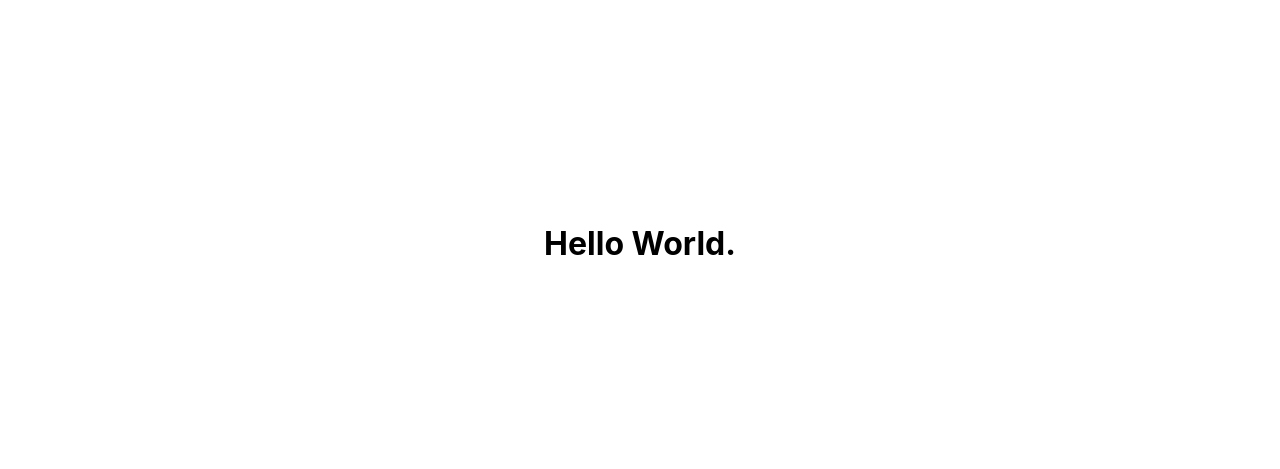
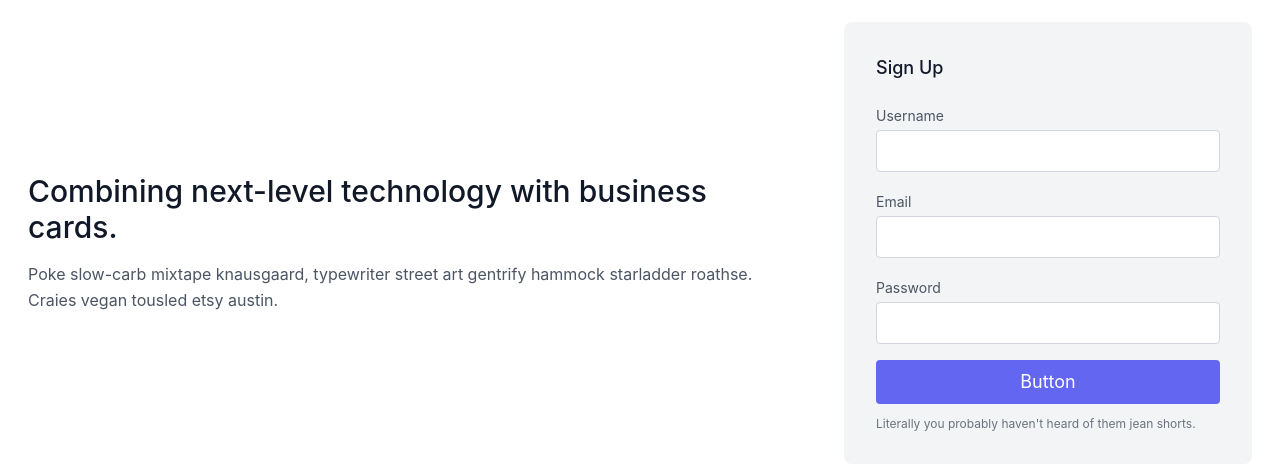
Before and after one commit to daddylunix/QR, a Next.js app in the folder client/: page / in a window 1280 px wide. Shown: the part 157-626 px from the top of the page. Built offline with nearby package versions, Linux system fonts and the light colour scheme.

Commit message:
🎉 Styling

```diff
--- a/client/package.json
+++ b/client/package.json
@@ -9,12 +9,14 @@
     "lint": "next lint"
   },
   "dependencies": {
+    "autoprefixer": "^10.3.4",
     "axios": "^0.21.1",
     "js-cookie": "^3.0.1",
     "next": "11.1.2",
     "react": "17.0.2",
     "react-dom": "17.0.2",
-    "react-router-dom": "^5.3.0"
+    "react-router-dom": "^5.3.0",
+    "tailwindcss": "^2.2.15"
   },
   "devDependencies": {
     "eslint": "7.32.0",
--- a/client/pages/_app.js
+++ b/client/pages/_app.js
@@ -1,4 +1,5 @@
 import '../styles/globals.css'
+import 'tailwindcss/tailwind.css'
 
 function MyApp({ Component, pageProps }) {
   return <Component {...pageProps} />
--- a/client/pages/index.js
+++ b/client/pages/index.js
@@ -2,10 +2,35 @@
 import Image from 'next/image'
 import styles from '../styles/Home.module.css'
 
+
 export default function Home() {
   return (
     <div className={styles.container}>
-      <h1>Hello World.</h1>
+      <section class="text-gray-600 body-font">
+  <div class="container px-5 py-24 mx-auto flex flex-wrap items-center">
+    <div class="lg:w-3/5 md:w-1/2 md:pr-16 lg:pr-0 pr-0">
+      <h1 class="title-font font-medium text-3xl text-gray-900">Combining next-level technology with business cards.</h1>
+      <p class="leading-relaxed mt-4">Poke slow-carb mixtape knausgaard, typewriter street art gentrify hammock starladder roathse. Craies vegan tousled etsy austin.</p>
+    </div>
+    <div class="lg:w-2/6 md:w-1/2 bg-gray-100 rounded-lg p-8 flex flex-col md:ml-auto w-full mt-10 md:mt-0">
+      <h2 class="text-gray-900 text-lg font-medium title-font mb-5">Sign Up</h2>
+      <div class="relative mb-4">
+        <label for="full-name" class="leading-7 text-sm text-gray-600">Username</label>
+        <input type="text" id="full-name" name="full-name" class="w-full bg-white rounded border border-gray-300 focus:border-indigo-500 focus:ring-2 focus:ring-indigo-200 text-base outline-none text-gray-700 py-1 px-3 leading-8 transition-colors duration-200 ease-in-out"/>
+      </div>
+      <div class="relative mb-4">
+        <label for="email" class="leading-7 text-sm text-gray-600">Email</label>
+      <input type="email" id="email" name="email" class="w-full bg-white rounded border border-gray-300 focus:border-indigo-500 focus:ring-2 focus:ring-indigo-200 text-base outline-none text-gray-700 py-1 px-3 leading-8 transition-colors duration-200 ease-in-out"/>
+      </div>
+      <div class="relative mb-4">
+        <label for="email" class="leading-7 text-sm text-gray-600">Password</label>
+      <input type="password" id="password" name="password" class="w-full bg-white rounded border border-gray-300 focus:border-indigo-500 focus:ring-2 focus:ring-indigo-200 text-base outline-none text-gray-700 py-1 px-3 leading-8 transition-colors duration-200 ease-in-out"/>
+      </div>
+      <button class="text-white bg-indigo-500 border-0 py-2 px-8 focus:outline-none hover:bg-indigo-600 rounded text-lg">Button</button>
+      <p class="text-xs text-gray-500 mt-3">Literally you probably haven't heard of them jean shorts.</p>
+    </div>
+  </div>
+</section>
     </div>
   )
 }
--- a/client/pages/login.js
+++ b/client/pages/login.js
@@ -4,8 +4,8 @@
 
 export default function login() {
     const [ email, setEmail ] = useState();
-    const [ password, setPassword ] = useState();
-    const [ response, setResponse ] = useState();
+    const [ password, setPassword ] = useState('');
+    const [ response, setResponse ] = useState('');
     const loginUser = async (e) => {
         e.preventDefault();
         const config = {
@@ -16,14 +16,15 @@
             withCredentials: true
         }
         const data = await axios.post('http://localhost:5000/login',{email, password}, config)
-        setResponse(JSON.stringify(data.data));
+        setResponse(data.data);
     }
     return (
         <div>
             <input type="email" value={email} onChange={(e) => setEmail(e.target.value)} required />
             <input type="password" value={password} onChange={(e) => setPassword(e.target.value)} required />
             <button type="submit" onClick={loginUser}>Login</button>
-            {response}
+            <br/>
+            <h1>{response}</h1>
         </div>
     )
 }
--- a/client/pages/register.js
+++ b/client/pages/register.js
@@ -20,15 +20,14 @@
     }
     return (
         <div>
+            <center>
             <input type="text" value={username} onChange={(e) => setUsername(e.target.value)} required />
             <input type="email" value={email} onChange={(e) => setEmail(e.target.value)} required />
             <input type="password" value={password} onChange={(e) => setPassword(e.target.value)} required />
             <button type="submit" onClick={registerUser}>Register</button>
            <h2>Register Page</h2>
-           {username}
-           {email}
-           {password}
            <h1>{response}</h1>
+           </center>
         </div>
     )
 }
--- a/client/pages/u/[@id].js
+++ b/client/pages/u/[@id].js
@@ -3,9 +3,9 @@
 import axios from 'axios';
 
 export default function id () {
-    const [ response, setResponse ] = useState();
+    const [ response, setResponse ] = useState([]);
+    const [ socials, setSocials ] = useState();
     const router = useRouter();
-    // const id = router.query["@id"];
     const id = router.query["@id"];
     const testFunction = async (id) => {
       const config = {
@@ -26,7 +26,10 @@
     }, [id])
     return (
       <div>
-    <h2>{JSON.stringify(response)}</h2>
+    <h1>{response.username}</h1>
+    <img src={response.qrcode}></img>
+    <br/>
+    {response.twitter}
     </div>
   )
 }
--- /dev/null
+++ b/client/postcss.config.js
@@ -0,0 +1,6 @@
+module.exports = {
+  plugins: {
+    tailwindcss: {},
+    autoprefixer: {},
+  },
+}
--- a/client/styles/globals.css
+++ b/client/styles/globals.css
@@ -1,3 +1,6 @@
+@tailwind base;
+@tailwind components;
+@tailwind utilities;
 html,
 body {
   padding: 0;
--- /dev/null
+++ b/client/styles/index.css
@@ -0,0 +1,3 @@
+@tailwind base;
+@tailwind components;
+@tailwind utilities;
--- /dev/null
+++ b/client/tailwind.config.js
@@ -0,0 +1,11 @@
+module.exports = {
+  purge: ['./pages/**/*.{js,ts,jsx,tsx}', './components/**/*.{js,ts,jsx,tsx}'],
+  darkMode: false, // or 'media' or 'class'
+  theme: {
+    extend: {},
+  },
+  variants: {
+    extend: {},
+  },
+  plugins: [],
+}
```
Also changed, not shown: 1 other file (tests, documents, lock files or other folders).
